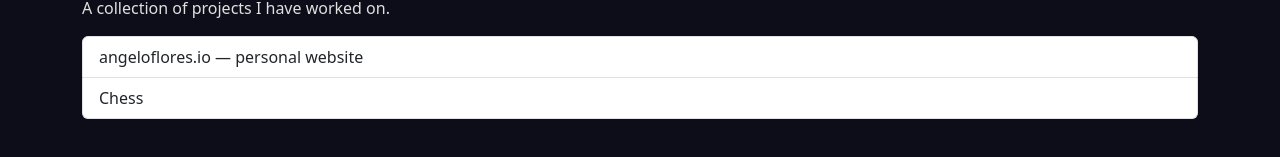
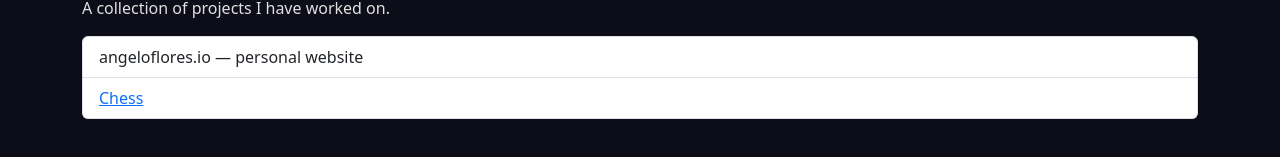
Before and after one commit to maaz-sh/angelofloresio, a React (Vite) app: page /projects in a window 1280 px wide. Shown: the part 163-320 px from the top of the page. Built offline with nearby package versions, Linux system fonts and the light colour scheme; the HTML template or start-up script is replaced by a standard one.

Commit message:
feat: link "Chess" to GitHub repo with security flags
Add anchor tag for GitHub link with target and rel attributes.

Co-authored-by: Angelo Flores <20471442+atreyhazelhispanic@users.noreply.github.com>

```diff
--- a/src/pages/Projects.tsx
+++ b/src/pages/Projects.tsx
@@ -5,7 +5,9 @@ function Projects() {
       <p className="mt-3">A collection of projects I have worked on.</p>
       <ul className="list-group mt-3">
         <li className="list-group-item">angeloflores.io — personal website</li>
-        <li className="list-group-item">Chess</li>
+        <li className="list-group-item">
+          <a href="https://github.com/maaz-sh/chess" target="_blank" rel="noopener noreferrer">Chess</a>
+        </li>
       </ul>
     </div>
   )
```
